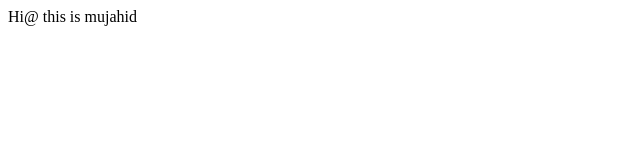
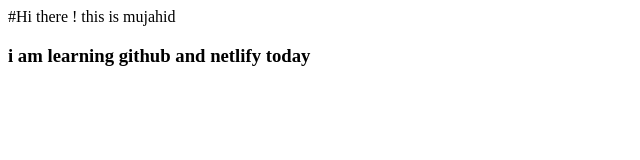
Before and after one commit to Mujahidk21/mujahidkhan.site, a plain HTML site: page index.html in a window 1280 px wide. Shown: the whole page, without its empty margins (0-640 px from the left). Drawn offline with Linux system fonts and the light colour scheme.

Commit message:
docs updated

```diff
--- a/index.html
+++ b/index.html
@@ -7,6 +7,7 @@
     <title>My first site</title>
 </head>
 <body>
-    Hi@ this is mujahid
+    #Hi there ! this is mujahid
+    <h3> i am learning github and netlify today</h3>
 </body>
 </html>
```
